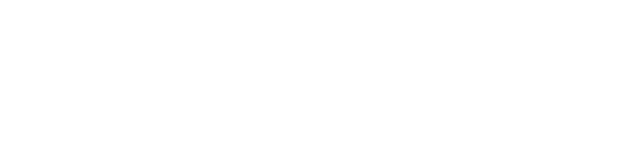
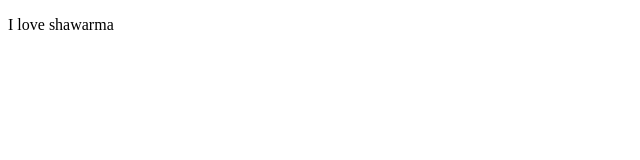
Before and after one commit to lisan-al-ghaib/git-tutorial, a plain HTML site: page index.html in a window 1280 px wide. Shown: the whole page, without its empty margins (0-640 px from the left). Drawn offline with Linux system fonts and the light colour scheme.

Commit message:
added a paragraph

```diff
--- a/index.html
+++ b/index.html
@@ -6,6 +6,7 @@
     <title>Document</title>
 </head>
 <body>
+    <p>I love shawarma</p>
 
 </body>
 </html>
```
